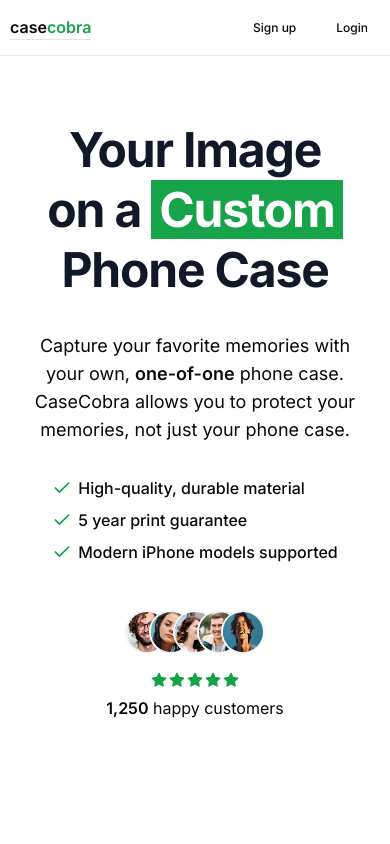
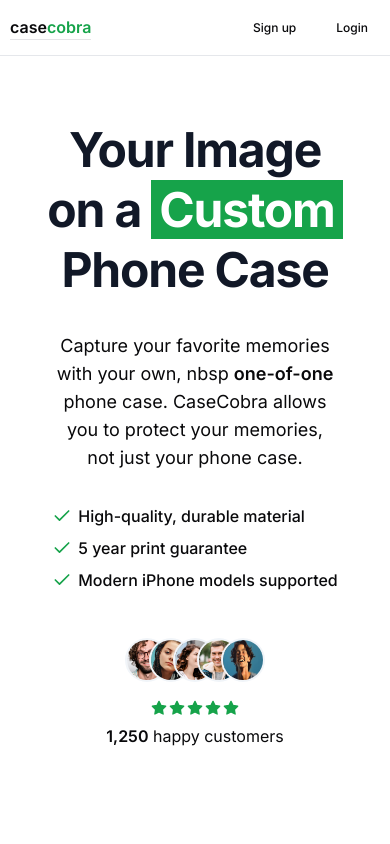
Before and after one commit to Peculiars/casecobra, a Next.js app: page / in a window 390 px wide. Shown: the top 844 px of the page. Built offline with nearby package versions, Linux system fonts and the light colour scheme; no server answers.

Commit message:
Implement Hero components

```diff
--- a/src/app/globals.css
+++ b/src/app/globals.css
@@ -59,3 +59,18 @@
       @apply bg-background text-foreground;
     }
   }
+
+  @layer utilities{
+    .hero-container{
+      @apply lg:grid lg:grid-cols-3 lg:gap-x-0 xl:gap-x-8 lg:py-20;
+    }
+    .hero-img-container{
+      @apply absolute w-28 -top-20 left-0 lg:block hidden;
+    }
+    .hero-header{
+      @apply relative w-fit tracking-tight text-balance mt-16 font-bold !leading-tight text-5xl text-gray-900 md:text-6xl lg:text-7xl;
+    }
+    .hero-text{
+      @apply mt-8 text-lg lg:pr-10 max-w-prose text-center lg:text-left md:text-wrap text-balance;
+    }
+  }
--- a/src/components/Hero.tsx
+++ b/src/components/Hero.tsx
@@ -12,14 +12,14 @@ import Phone from './Phone'
 import FiveStars from './FiveStars'
 const Hero = () =>{
     return (
-        <section className='lg:grid lg:grid-cols-3 lg:gap-x-0 xl:gap-x-8 lg:py-20'>
+        <section className='hero-container'>
           <div className="col-span-2 px-6 lg:px-0 lg:pt-4">
             <div className="relative mx-auto text-center lg:text-left flex flex-col items-center lg:items-start">
-              <div className="absolute w-28 -top-20 left-0 lg:block hidden">
+              <div className="hero-img-container">
                 <Image src={snake1} alt="snake image" width={100} height={100}/>
               </div>
-              <h1 className="relative w-fit tracking-tight text-balance mt-16 font-bold !leading-tight text-5xl text-gray-900 md:text-6xl lg:text-7xl">Your Image on a <span className=" bg-green-600 text-white px-2">Custom</span>{' '}Phone Case</h1>
-              <p className="mt-8 text-lg lg:pr-10 max-w-prose text-center lg:text-left md:text-wrap text-balance">Capture your favorite memories with your own, {' '} <span className="font-semibold">one-of-one</span>{' '}phone case. CaseCobra allows you to protect your memories, not just your phone case.</p>
+              <h1 className="hero-header">Your Image on a <span className=" bg-green-600 text-white px-2">Custom</span>{' '}Phone Case</h1>
+              <p className="hero-text">Capture your favorite memories with your own, {' '} nbsp <span className="font-semibold">one-of-one</span>{' '}phone case. CaseCobra allows you to protect your memories, not just your phone case.</p>
 
               <ul className="flex flex-col items-center space-y-2 text-left font-medium mt-8 sm:items-start">
                 <div className="space-y-2">
```
